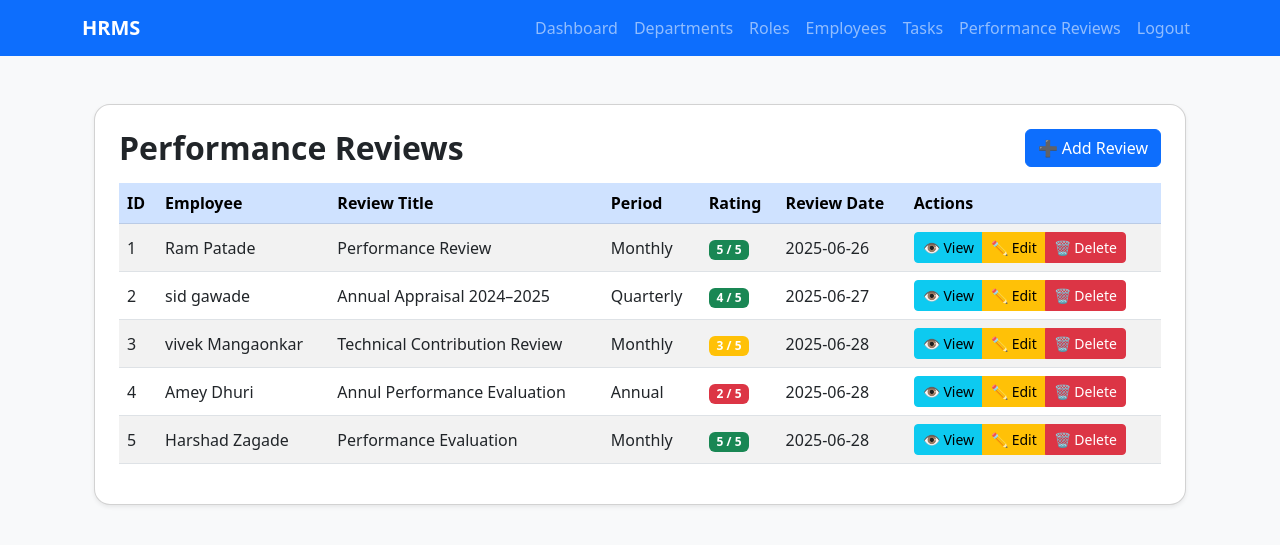
After one commit to rbpatade98/HRMS, a Django app: page /departments/reviews/ in a window 1280 px wide. The commit adds this page. Shown: the top 545 px of the page. Run offline with Django 5.2, Linux system fonts and the light colour scheme; a user stored in the database is signed in; data comes from the database, SQL or seed files in the repository; both versions use the stored data as it was after the commit; some libraries are stand-ins or nearby versions.

Commit message:
Add Performance Review module with views, templates, and migrations

```diff
--- a/hrms/departments/forms.py
+++ b/hrms/departments/forms.py
@@ -123,3 +123,25 @@ class TaskAssignmentForm(forms.ModelForm):
         super().__init__(*args, **kwargs)
         if user:
             self.fields['employee'].queryset = CustomUser.objects.filter(reporting_manager=user)
+
+
+
+
+
+from .models import PerformanceReview
+
+class PerformanceReviewForm(forms.ModelForm):
+    class Meta:
+        model = PerformanceReview
+        fields = ['review_title', 'employee', 'review_period', 'rating', 'comments', 'review_date']  # ✅ Add here
+        widgets = {
+            'review_date': forms.DateInput(attrs={'type': 'date'}),
+        }
+
+    def __init__(self, *args, **kwargs):
+        user = kwargs.pop('user', None)  # ✅ Extract user from kwargs
+        super().__init__(*args, **kwargs)
+
+        if user:
+            # ✅ Filter employees to only those who report to the logged-in manager
+            self.fields['employee'].queryset = CustomUser.objects.filter(reporting_manager=user)
--- a/hrms/departments/models.py
+++ b/hrms/departments/models.py
@@ -99,3 +99,30 @@ class TaskAssignment(models.Model):
     assigned_date = models.DateTimeField(auto_now_add=True)
     completed_at = models.DateTimeField(null=True, blank=True)
     status = models.CharField(max_length=20, choices=STATUS_CHOICES, default='Pending')
+
+# models.py
+from django.db import models
+from django.conf import settings
+
+REVIEW_PERIOD_CHOICES = [
+    ('Monthly', 'Monthly'),
+    ('Quarterly', 'Quarterly'),
+    ('Annual', 'Annual'),
+]
+
+RATING_CHOICES = [
+    (1, '1 - Poor'),
+    (2, '2 - Fair'),
+    (3, '3 - Good'),
+    (4, '4 - Very Good'),
+    (5, '5 - Excellent'),
+]
+
+class PerformanceReview(models.Model):
+    review_title = models.CharField(max_length=200)
+    employee = models.ForeignKey(CustomUser, on_delete=models.CASCADE, related_name='reviews_received')
+    reviewed_by = models.ForeignKey(CustomUser, on_delete=models.CASCADE, related_name='reviews_given')
+    review_period = models.CharField(max_length=50, choices=REVIEW_PERIOD_CHOICES)
+    rating = models.IntegerField()
+    comments = models.TextField()
+    review_date = models.DateField()
--- a/hrms/departments/urls.py
+++ b/hrms/departments/urls.py
@@ -39,5 +39,13 @@ urlpatterns = [
     path('tasks/mark-completed/<int:pk>/', views.mark_task_completed, name='mark_task_completed'),
     path('tasks/detail/<int:pk>/', views.task_detail, name='task_detail'),
 
+    #performance
+    path('reviews/', views.review_list, name='review_list'),
+    path('reviews/add/', views.review_create, name='review_create'),
+    path('reviews/edit/<int:pk>/', views.review_edit, name='review_edit'),
+    path('reviews/delete/<int:pk>/', views.review_delete, name='review_delete'),
+    path('reviews/detail/<int:pk>/', views.review_detail, name='review_detail'),
+
+
 
 ]
--- a/hrms/departments/views.py
+++ b/hrms/departments/views.py
@@ -20,6 +20,10 @@ from .models import Task, TaskAssignment, CustomUser
 from .forms import TaskForm
 from django.db.models import Q, Count
 from django.utils import timezone
+
+
+from .forms import PerformanceReviewForm
+from .models import PerformanceReview
 
 
 
@@ -516,3 +520,85 @@ def task_detail(request, pk):
         'task': task,
         'task_assignments': task_assignments
     })
+
+#performance
+
+@login_required
+def review_list(request):
+    user = request.user
+    if user.is_superuser:
+        reviews = PerformanceReview.objects.all()
+    else:
+        reviews = PerformanceReview.objects.filter(employee__reporting_manager=user)
+
+    return render(request, 'departments/performance_review_list.html', {
+        'reviews': reviews
+    })
+
+
+@login_required
+def review_create(request):
+    if request.method == 'POST':
+        form = PerformanceReviewForm(request.POST, user=request.user)
+        if form.is_valid():
+            review = form.save(commit=False)
+            review.reviewed_by = request.user  # ✅ Fix: set the reviewer
+            review.save()
+            messages.success(request, "Review added successfully.")
+            return redirect('review_list')
+    else:
+        form = PerformanceReviewForm(user=request.user)
+
+    return render(request, 'departments/performance_review_form.html', {
+        'form': form,
+        'title': 'Add Performance Review'  # Optional
+    })
+
+@login_required
+def review_edit(request, pk):
+    review = get_object_or_404(PerformanceReview, pk=pk)
+
+    # Ensure only assigned manager or admin can edit
+    if not request.user.is_superuser and review.employee.reporting_manager != request.user:
+        messages.error(request, "You are not authorized to edit this review.")
+        return redirect('review_list')
+
+    if request.method == 'POST':
+        form = PerformanceReviewForm(request.POST, instance=review, user=request.user)
+        if form.is_valid():
+            form.save()
+            messages.success(request, "Review updated successfully.")
+            return redirect('review_list')
+    else:
+        form = PerformanceReviewForm(instance=review, user=request.user)
+
+    return render(request, 'departments/performance_review_form.html', {
+        'form': form
+    })
+
+
+@login_required
+def review_delete(request, pk):
+    review = get_object_or_404(PerformanceReview, pk=pk)
+
+    # Authorization check
+    if not request.user.is_superuser and review.employee.reporting_manager != request.user:
+        messages.error(request, "You are not authorized to delete this review.")
+        return redirect('review_list')
+
+    if request.method == 'POST':
+        review.delete()
+        messages.success(request, "Review deleted successfully.")
+        return redirect('review_list')
+
+    return render(request, 'departments/performance_review_confirm_delete.html', {
+        'review': review
+    })
+
+
+@login_required
+def review_detail(request, pk):
+    review = get_object_or_404(PerformanceReview, pk=pk)
+    return render(request, 'departments/performance_review_detail.html', {
+        'review': review
+    })
--- a/hrms/templates/departments/base.html
+++ b/hrms/templates/departments/base.html
@@ -50,7 +50,9 @@
                         <a class="nav-link {% if request.resolver_match.url_name == 'task_list' or request.resolver_match.url_name == 'task_create' %}active{% endif %}" href="{% url 'task_list' %}">Tasks</a>
                     </li>
 
-
+                    <li class="nav-item">
+                        <a class="nav-link" href="{% url 'review_list' %}">Performance Reviews</a>
+                    </li>
 
                     <li class="nav-item">
                         <a class="nav-link" href="{% url 'logout' %}">Logout</a>
--- a/hrms/templates/departments/dashboard.html
+++ b/hrms/templates/departments/dashboard.html
@@ -69,6 +69,8 @@
             </a>
 
 
+            <a href="{% url 'review_list' %}" class="btn btn-outline-primary">Manage Reviews</a>
+
         </div>
     </div>
 </div>
--- /dev/null
+++ b/hrms/templates/departments/performance_review_list.html
@@ -0,0 +1,66 @@
+{% extends 'departments/base.html' %}
+{% block title %}Performance Reviews{% endblock %}
+
+{% block content %}
+<div class="container my-5">
+    <div class="card shadow-sm rounded-4 p-4">
+        <div class="d-flex justify-content-between align-items-center mb-3">
+            <h2 class="fw-bold mb-0">Performance Reviews</h2>
+            <a href="{% url 'review_create' %}" class="btn btn-primary">
+                ➕ Add Review
+            </a>
+        </div>
+
+        <!-- 📋 Review Table -->
+        <div class="table-responsive">
+            <table class="table table-hover align-middle table-striped">
+                <thead class="table-primary">
+                    <tr>
+                        <th>ID</th>
+                        <th>Employee</th>
+                        <th>Review Title</th>
+                        <th>Period</th>
+                        <th>Rating</th>
+                        <th>Review Date</th>
+                        <th>Actions</th>
+                    </tr>
+                </thead>
+                <tbody>
+                    {% for review in reviews %}
+                    <tr>
+                        <td>{{ review.id }}</td>
+                        <td>{{ review.employee.get_full_name }}</td>
+                        <td>{{ review.review_title }}</td>
+                        <td>{{ review.review_period }}</td>
+
+                        <td>
+                            <span class="badge
+                                {% if review.rating >= 4 %}bg-success
+                                {% elif review.rating == 3 %}bg-warning
+                                {% else %}bg-danger
+                                {% endif %}">
+                                {{ review.rating }} / 5
+                            </span>
+                        </td>
+
+                        <td>{{ review.review_date|date:"Y-m-d" }}</td>
+
+                        <td>
+                            <div class="btn-group btn-group-sm">
+                                <a href="{% url 'review_detail' review.id %}" class="btn btn-info">👁 View</a>
+                                <a href="{% url 'review_edit' review.id %}" class="btn btn-warning">✏ Edit</a>
+                                <a href="{% url 'review_delete' review.id %}" class="btn btn-danger">🗑 Delete</a>
+                            </div>
+                        </td>
+                    </tr>
+                    {% empty %}
+                    <tr>
+                        <td colspan="6" class="text-center text-muted">No reviews found.</td>
+                    </tr>
+                    {% endfor %}
+                </tbody>
+            </table>
+        </div>
+    </div>
+</div>
+{% endblock %}
```
Also changed, not shown: hrms/departments/admin.py (+14 -0 lines), hrms/templates/departments/performance_review_confirm_delete.html (added, +26 -0 lines), hrms/templates/departments/performance_review_detail.html (added, +50 -0 lines), hrms/templates/departments/performance_review_form.html (added, +67 -0 lines), hrms/db.sqlite3.
